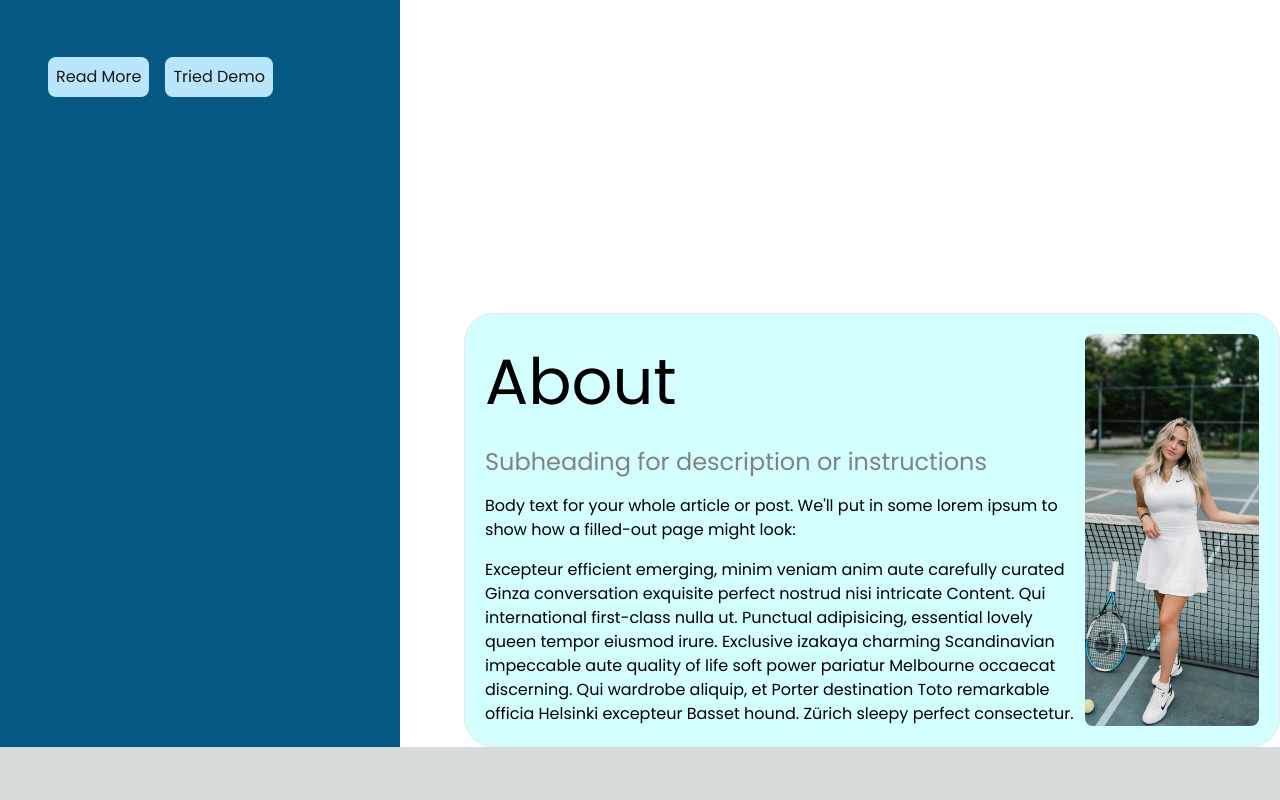
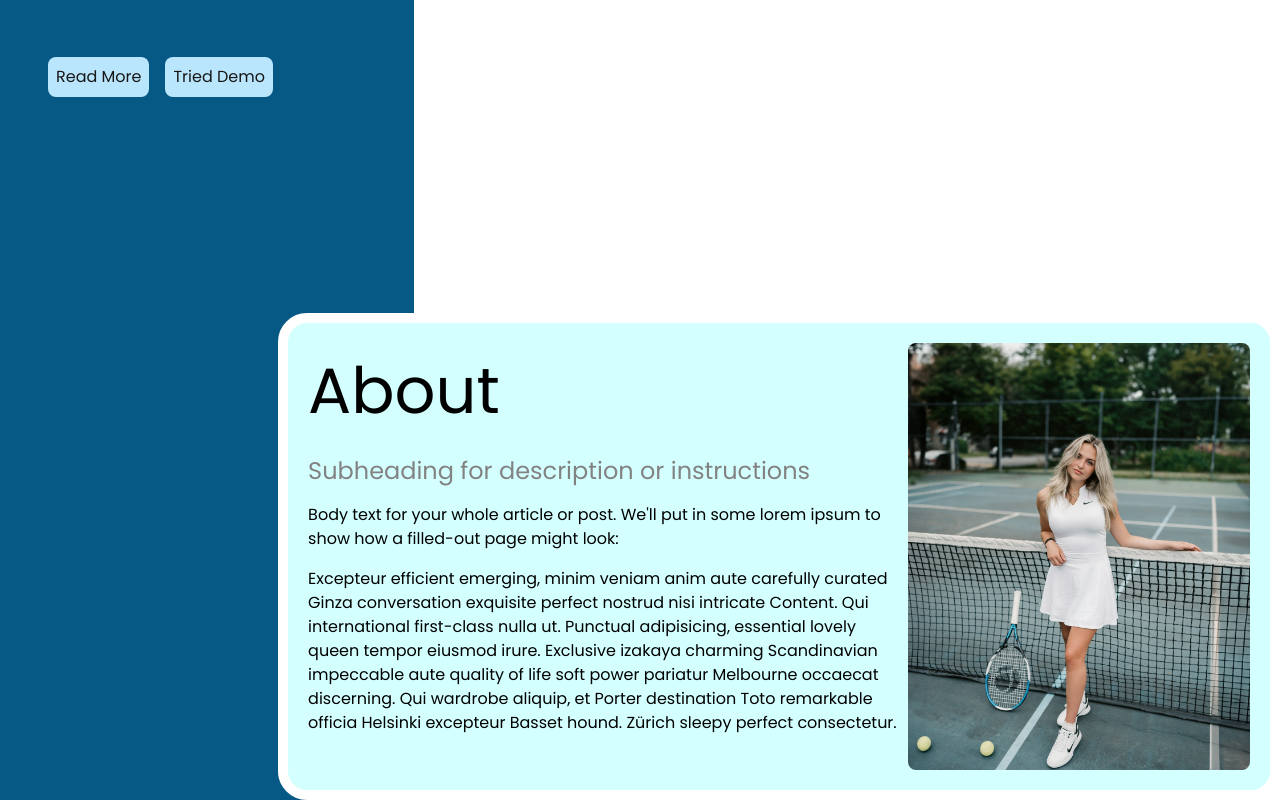
Before and after one commit to toolboardy/frontend-web, a Next.js app: page / in a window 1280 px wide. Shown: the part 487-1287 px from the top of the page. Before the commit the page ends 1234 px from the top, so only its background shows below. Built offline with nearby package versions, Linux system fonts and the light colour scheme.

Commit message:
New Update

```diff
--- a/src/components/index.jsx
+++ b/src/components/index.jsx
@@ -3,7 +3,7 @@ import Image from "next/image";
 export default function About({ className, srcImage }) {
   return (
     <div
-      className={`border rounded-[29px] bg-[#d4ffff] flex w-fit h-fit mt-[800px] ml-[-80px] p-5 gap-4${
+      className={`border-[10px] border-white rounded-[29px] bg-[#d4ffff] flex w-fit h-fit mt-[800px] ml-[-280px] z-10 p-5 gap-4${
         className || ""
       }`}
     >
```
